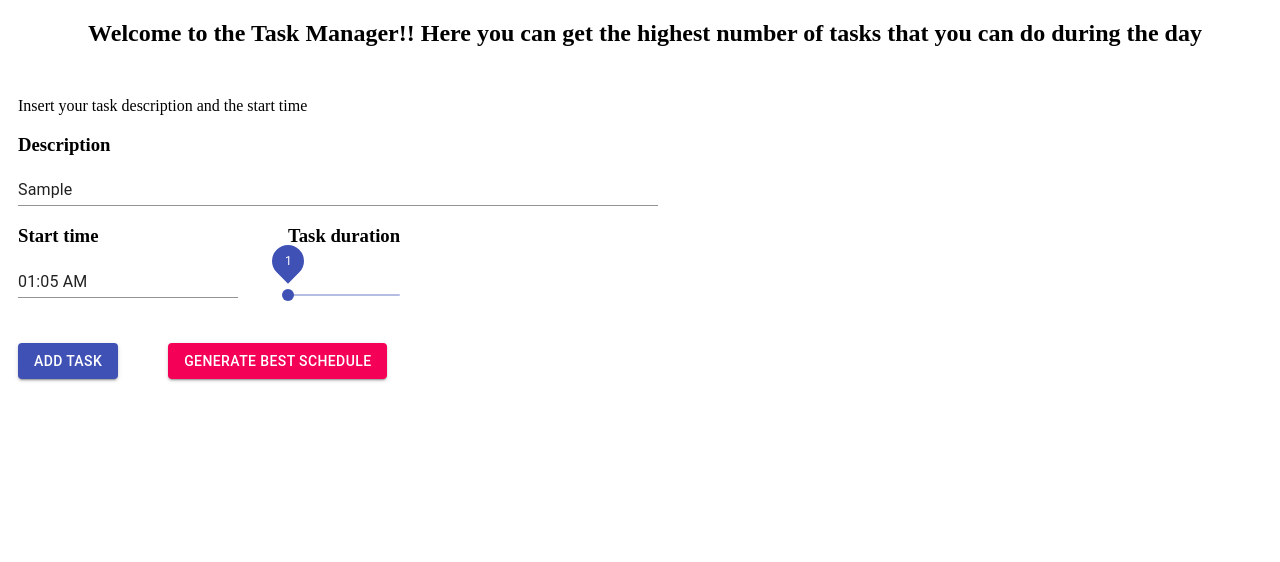
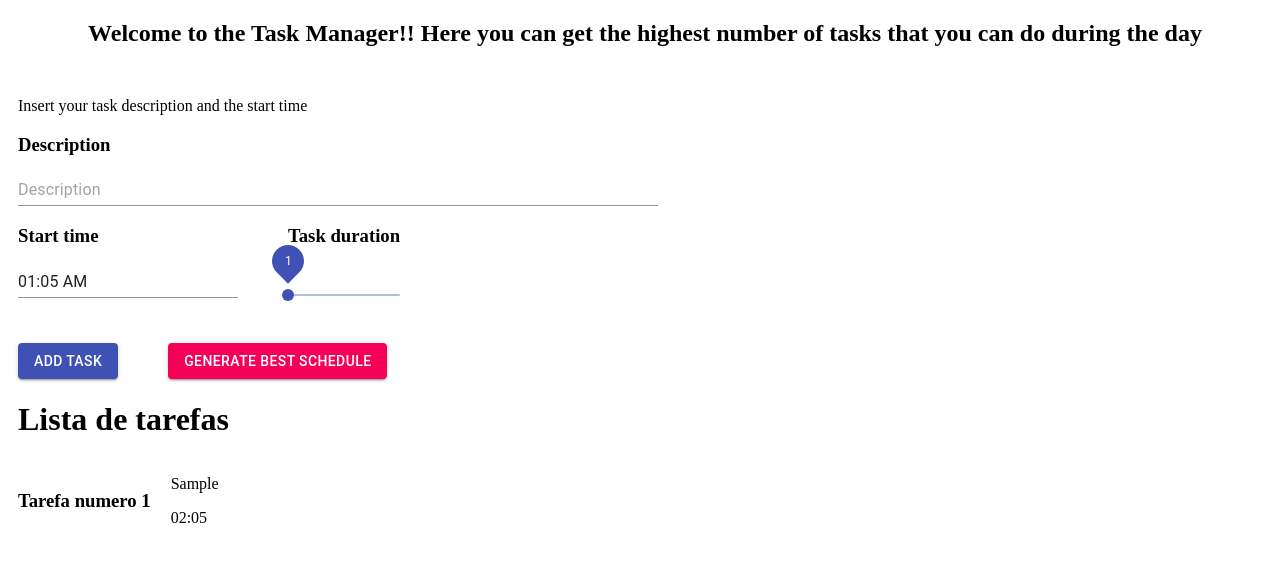
Before and after one commit to projeto-de-algoritmos/Greed_Algo, a React (Create React App) app: page / in a window 1280 px wide. Both pictures are taken after typing "Sample" into the empty fields and a click on the button "ADD TASK". Shown: the top 562 px of the page. Built offline with nearby package versions, Linux system fonts and the light colour scheme.

Commit message:
Add tasks list
Signed-off-by: Vitor Leal <vitor_leal2201@hotmail.com>

```diff
--- a/src/App.js
+++ b/src/App.js
@@ -1,5 +1,6 @@
 import React, { useState } from 'react';
-import { getMinutes } from 'date-fns';
+import { addHours, getDayOfYear } from 'date-fns';
+import format from 'date-fns/format';
 import DateFnsUtils from '@date-io/date-fns'; // choose your lib
 import {
   TimePicker,
@@ -10,11 +11,28 @@ import { TextField, Slider, Button } from '@material-ui/core';
 function App() {
   const [selectedDate, handleDateChange] = useState(new Date());
   const [description, setDescription] = useState('');
+  const [sliderValue, setSliderValue] = useState(1);
   const [inputFocused, setFocused] = useState(true);
+  const [tasks, setTasks] = useState([]);
 
   const changeData = (value) => {
     handleDateChange(value)
-    console.log("valor da data", getMinutes(value));
+  }
+
+  const addTasks = () => {
+    const sum = addHours(selectedDate, sliderValue);
+    if ((getDayOfYear(sum) - getDayOfYear(selectedDate)) !== 0 ) {
+      return alert('A duracao da tarefa nao pode ir para o proximo dia')
+    } if (!description) {
+      return alert('A descricao nao pode estar vazia')
+    }
+    const finalMoment = format(sum, 'HH:mm');
+    setTasks(() => {
+      const list = [...tasks, { finalMoment, description }];
+      return list;
+    });
+    setDescription('');
+    setSliderValue(1);
   }
 
   return (
@@ -58,8 +76,10 @@ function App() {
             <Slider
               max={23}
               min={1}
-              style={{marginTop: 15}}
+              style={{ marginTop: 15 }}
               defaultValue={1}
+              value={sliderValue}
+              onChange={(obj, value) => setSliderValue(value) }
               aria-labelledby="discrete-slider-always"
               step={1}
               valueLabelDisplay="on"
@@ -67,13 +87,28 @@ function App() {
           </div>
         </div>
         <div style={{flexDirection:'row', display:'flex', marginTop: 30}}>
-          <Button variant="contained" color="primary">
+          <Button variant="contained" color="primary" onClick={()=>addTasks()}>
             Add Task
           </Button>
           <Button variant="contained" color="secondary" style={{marginLeft: 50 }}>
             Generate best schedule
           </Button>
         </div>
+        {tasks.length > 0 &&
+          <div>
+            <h1>Lista de tarefas</h1>
+          {tasks.map((item, index) => (
+            <div key={index} style={{ flexDirection: 'row', display: 'flex' }}>
+              <h3 style={{alignSelf: 'center'}}>Tarefa numero {index + 1}</h3>
+              <div style={{marginLeft: 20}}>
+                <p>{item.description}</p>
+                <p>{item.finalMoment}</p>
+              </div>
+            </div>
+          ))
+          }
+          </div>
+        }
       </div>
     </div>
   );
```
